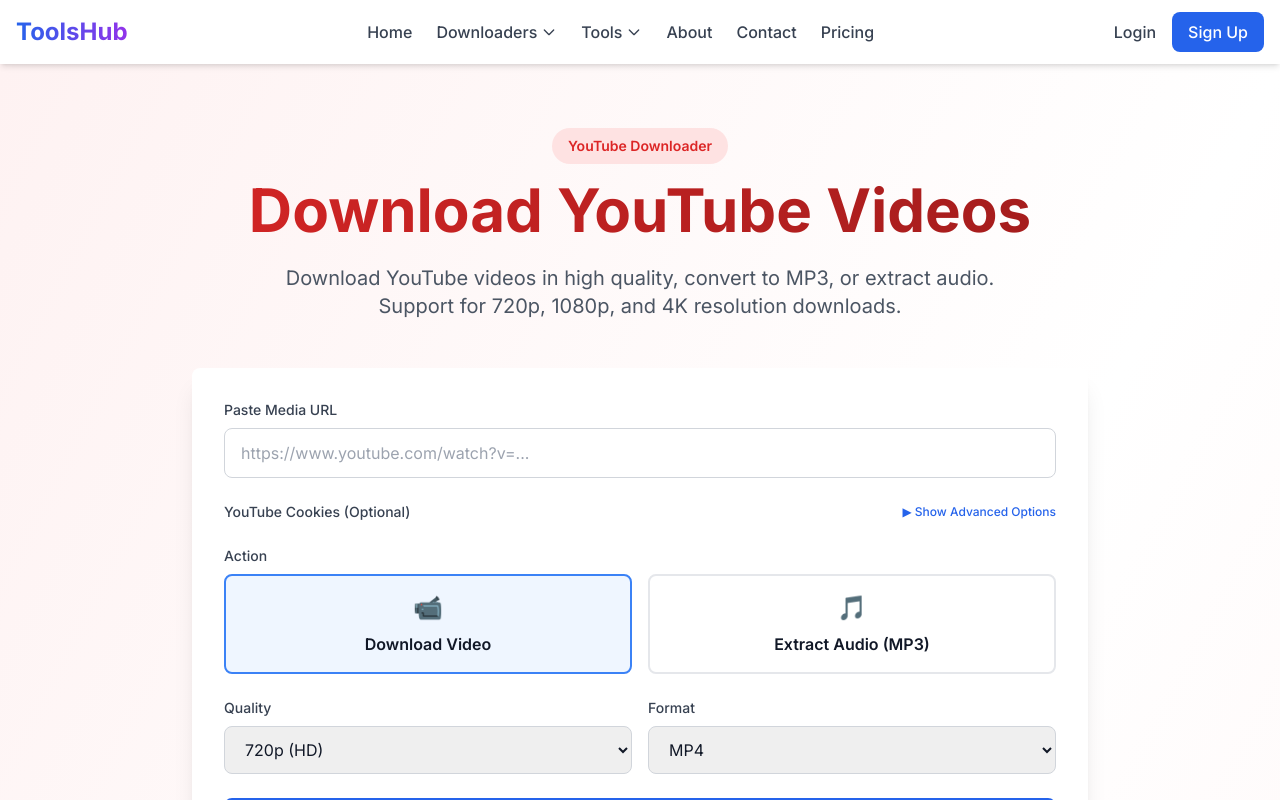
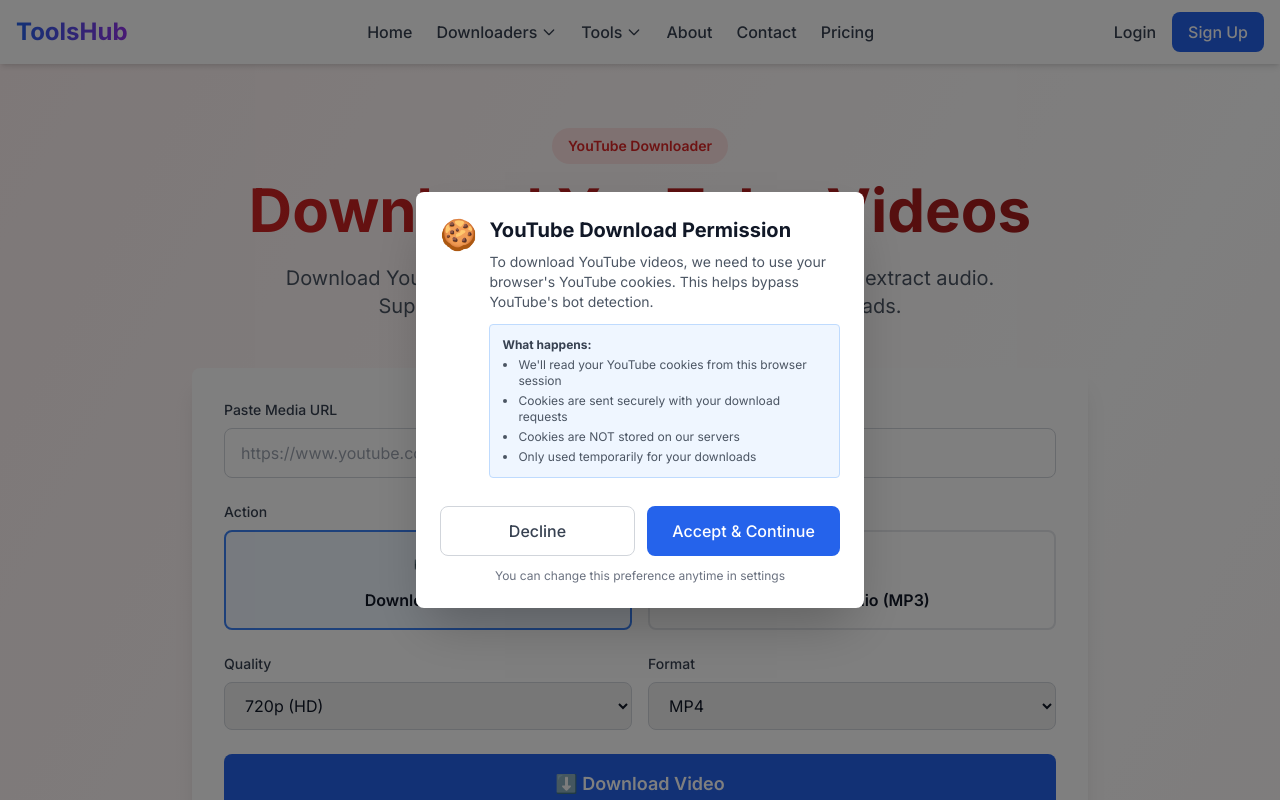
Before and after one commit to Zenx-Web/MultiDownloads, a Next.js app in the folder frontend/: page /youtube in a window 1280 px wide. Shown: the top 800 px of the page. Built offline with nearby package versions, Linux system fonts and the light colour scheme; no server answers.

Commit message:
Add cookie consent popup - auto-extract YouTube cookies from browser

```diff
--- /dev/null
+++ b/frontend/components/CookieConsent.tsx
@@ -0,0 +1,140 @@
+'use client';
+
+import { useState, useEffect } from 'react';
+
+interface CookieConsentProps {
+  onAccept: (cookies: string) => void;
+}
+
+export default function CookieConsent({ onAccept }: CookieConsentProps) {
+  const [showConsent, setShowConsent] = useState(false);
+  const [isExtracting, setIsExtracting] = useState(false);
+
+  useEffect(() => {
+    const consent = localStorage.getItem('cookieConsent');
+    if (!consent) {
+      setShowConsent(true);
+    }
+  }, []);
+
+  const extractCookies = () => {
+    try {
+      // Get all cookies from the current domain
+      const cookies = document.cookie;
+
+      // Convert to Netscape format
+      const netscapeCookies = cookies.split(';').map(cookie => {
+        const [name, value] = cookie.trim().split('=');
+        const domain = '.youtube.com';
+        const path = '/';
+        const secure = 'TRUE';
+        const expiry = Math.floor(Date.now() / 1000) + (365 * 24 * 60 * 60); // 1 year
+        return `${domain}\tTRUE\t${path}\t${secure}\t${expiry}\t${name}\t${value}`;
+      }).join('\n');
+
+      return netscapeCookies;
+    } catch (error) {
+      console.error('Failed to extract cookies:', error);
+      return '';
+    }
+  };
+
+  const handleAccept = () => {
+    setIsExtracting(true);
+
+    // Extract cookies
+    const cookies = extractCookies();
+
+    // Store consent
+    localStorage.setItem('cookieConsent', 'accepted');
+    localStorage.setItem('youtubeCookies', cookies);
+
+    // Pass cookies to parent
+    onAccept(cookies);
+
+    setTimeout(() => {
+      setShowConsent(false);
+      setIsExtracting(false);
+    }, 500);
+  };
+
+  const handleDecline = () => {
+    localStorage.setItem('cookieConsent', 'declined');
+    setShowConsent(false);
+  };
+
+  if (!showConsent) return null;
+
+  return (
+    <div className="fixed inset-0 bg-black bg-opacity-50 flex items-center justify-center z-50 p-4">
+      <div className="bg-white rounded-lg shadow-2xl max-w-md w-full p-6 animate-fadeIn">
+        <div className="flex items-start mb-4">
+          <div className="text-3xl mr-3">🍪</div>
+          <div>
+            <h3 className="text-xl font-bold text-gray-900 mb-2">
+              YouTube Download Permission
+            </h3>
+            <p className="text-sm text-gray-600 mb-3">
+              To download YouTube videos, we need to use your browser's YouTube cookies.
+              This helps bypass YouTube's bot detection.
+            </p>
+            <div className="bg-blue-50 border border-blue-200 rounded p-3 mb-3">
+              <p className="text-xs text-gray-700">
+                <strong>What happens:</strong>
+              </p>
+              <ul className="text-xs text-gray-600 mt-1 space-y-1 ml-4 list-disc">
+                <li>We'll read your YouTube cookies from this browser session</li>
+                <li>Cookies are sent securely with your download requests</li>
+                <li>Cookies are NOT stored on our servers</li>
+                <li>Only used temporarily for your downloads</li>
+              </ul>
+            </div>
+          </div>
+        </div>
+
+        <div className="flex gap-3">
+          <button
+            onClick={handleDecline}
+            className="flex-1 px-4 py-3 border border-gray-300 rounded-lg text-gray-700 font-medium hover:bg-gray-50 transition-colors"
+            disabled={isExtracting}
+          >
+            Decline
+          </button>
+          <button
+            onClick={handleAccept}
+            disabled={isExtracting}
+            className="flex-1 px-4 py-3 bg-blue-600 text-white rounded-lg font-medium hover:bg-blue-700 transition-colors disabled:bg-blue-400"
+          >
+            {isExtracting ? (
+              <span className="flex items-center justify-center">
+                <svg className="animate-spin h-5 w-5 mr-2" viewBox="0 0 24 24">
+                  <circle
+                    className="opacity-25"
+                    cx="12"
+                    cy="12"
+                    r="10"
+                    stroke="currentColor"
+                    strokeWidth="4"
+                    fill="none"
+                  />
+                  <path
+                    className="opacity-75"
+                    fill="currentColor"
+                    d="M4 12a8 8 0 018-8V0C5.373 0 0 5.373 0 12h4zm2 5.291A7.962 7.962 0 014 12H0c0 3.042 1.135 5.824 3 7.938l3-2.647z"
+                  />
+                </svg>
+                Extracting...
+              </span>
+            ) : (
+              'Accept & Continue'
+            )}
+          </button>
+        </div>
+
+        <p className="text-xs text-gray-500 mt-3 text-center">
+          You can change this preference anytime in settings
+        </p>
+      </div>
+    </div>
+  );
+}
--- a/frontend/components/DownloadForm.tsx
+++ b/frontend/components/DownloadForm.tsx
@@ -2,6 +2,7 @@
 
 import { useState, useEffect } from 'react';
 import axios from 'axios';
+import CookieConsent from './CookieConsent';
 
 const API_URL = process.env.NEXT_PUBLIC_API_URL || 'http://localhost:5000/api';
 
@@ -31,7 +32,6 @@
   const [format, setFormat] = useState('mp4');
   const [action, setAction] = useState('download');
   const [cookies, setCookies] = useState('');
-  const [showCookies, setShowCookies] = useState(false);
   const [downloadState, setDownloadState] = useState<DownloadState>({
     videoInfo: null,
     jobId: null,
@@ -40,6 +40,18 @@
     error: null,
     downloadUrl: null,
   });
+
+  // Load cookies from localStorage on mount
+  useEffect(() => {
+    const savedCookies = localStorage.getItem('youtubeCookies');
+    if (savedCookies) {
+      setCookies(savedCookies);
+    }
+  }, []);
+
+  const handleCookieAccept = (extractedCookies: string) => {
+    setCookies(extractedCookies);
+  };
 
   // Poll job status when processing
   useEffect(() => {
@@ -188,6 +200,8 @@
 
   return (
     <div className="bg-white rounded-lg shadow-xl p-8">
+      <CookieConsent onAccept={handleCookieAccept} />
+
       <div className="space-y-6">
         {/* URL Input */}
         <div>
@@ -204,51 +218,6 @@
             className="w-full px-4 py-3 border border-gray-300 rounded-lg focus:ring-2 focus:ring-blue-500 focus:border-transparent disabled:bg-gray-100"
             required
           />
-        </div>
-
-        {/* YouTube Cookies Input (Optional) */}
-        <div>
-          <div className="flex items-center justify-between mb-2">
-            <label className="block text-sm font-medium text-gray-700">
-              YouTube Cookies (Optional)
-            </label>
-            <button
-              type="button"
-              onClick={() => setShowCookies(!showCookies)}
-              className="text-xs text-blue-600 hover:text-blue-700 font-medium"
-            >
-              {showCookies ? '▼ Hide' : '▶ Show'} Advanced Options
-            </button>
-          </div>
-
-          {showCookies && (
-            <div className="space-y-2">
-              <textarea
-                value={cookies}
-                onChange={(e) => setCookies(e.target.value)}
-                disabled={downloadState.status !== 'idle'}
-                placeholder="Paste YouTube cookies here (Netscape format)&#10;&#10;Example:&#10;.youtube.com	TRUE	/	TRUE	1234567890	VISITOR_INFO1_LIVE	abcd1234..."
-                className="w-full px-4 py-3 border border-gray-300 rounded-lg focus:ring-2 focus:ring-blue-500 focus:border-transparent disabled:bg-gray-100 font-mono text-xs h-32 resize-vertical"
-              />
-              <div className="bg-blue-50 border border-blue-200 rounded-lg p-3">
-                <p className="text-xs text-gray-700 mb-2">
-                  <strong>Why provide cookies?</strong> YouTube may block downloads from server IPs. Your browser cookies help bypass this.
-                </p>
-                <details className="text-xs text-gray-600">
-                  <summary className="cursor-pointer font-medium mb-1">📖 How to get your cookies</summary>
-                  <ol className="list-decimal ml-4 mt-2 space-y-1">
-                    <li>Install a cookie exporter extension (e.g., "Get cookies.txt LOCALLY" for Chrome/Firefox)</li>
-                    <li>Go to YouTube.com and make sure you're logged in</li>
-                    <li>Click the extension icon and export cookies in Netscape format</li>
-                    <li>Copy the contents and paste them above</li>
-                  </ol>
-                  <p className="mt-2 text-amber-700">
-                    ⚠️ Note: Your cookies are only used for this download and are not stored on our servers.
-                  </p>
-                </details>
-              </div>
-            </div>
-          )}
         </div>
 
         {/* Video Info Display */}
```
Also changed, not shown: 1 other file (tests, documents, lock files or other folders).
